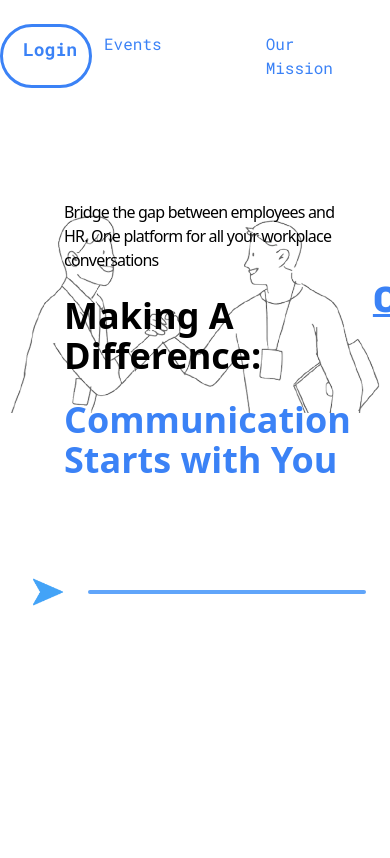
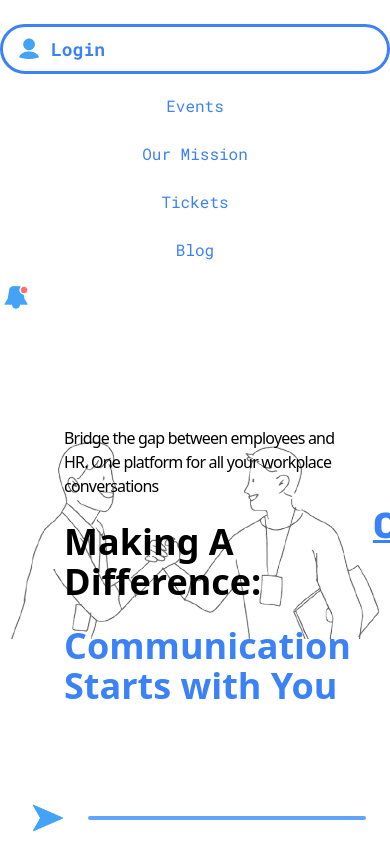
Before and after one commit to rogerjacobj/rj10-erm-system, a React (Vite) app in the folder frontend/: page / in a window 390 px wide. Shown: the top 858 px of the page. Built offline with nearby package versions, Linux system fonts and the light colour scheme.

Commit message:
2nd update 18th 9

```diff
--- a/frontend/index.html
+++ b/frontend/index.html
@@ -1,6 +1,7 @@
 <!doctype html>
 <html lang="en">
   <head>
+    <meta name="viewport" content="width=device-width, initial-scale=1.0">
     <meta charset="UTF-8" />
     <link rel="icon" type="image/svg+xml" href="/vite.svg" />
     <meta name="viewport" content="width=device-width, initial-scale=1.0" />
--- a/frontend/src/components/Navbar.css
+++ b/frontend/src/components/Navbar.css
@@ -2,6 +2,25 @@
   color: var(--color-primary);
   transition: color 0.2s;
 }
+/* turn white when the link itself is hovered */
 .login-link:hover {
   color: #fff;
 }
+/* also turn white when the parent group is hovered (useful when hovering the rounded container) */
+.group:hover .login-link {
+  color: #fff;
+}
+
+/* small responsive helper: stack header items on small screens */
+@media (max-width: 640px) {
+  header {
+    flex-direction: column;
+    gap: 12px;
+    align-items: stretch;
+  }
+  header nav ul {
+    flex-direction: column;
+    gap: 8px;
+    align-items: center;
+  }
+}
--- a/frontend/src/components/Navbar.jsx
+++ b/frontend/src/components/Navbar.jsx
@@ -6,9 +6,9 @@ import user from '../assets/Navbar/User_fill.png';
 const Navbar = () => {
 
   return (
-    <header className='flex justify-around pt-6 mb-8 font-mono' style={{ color: 'var(--color-text)' }}>
+    <header className='flex justify-around pt-6 mb-8 font-mono items-center' style={{ color: 'var(--color-text)' }}>
       <div
-        className="border-3 rounded-full px-3 py-2 flex gap-2 cursor-pointer transition delay-200 ease"
+        className="group border-3 rounded-full px-3 py-2 flex gap-2 cursor-pointer transition delay-200 ease"
         style={{
           borderColor: 'var(--color-primary)',
           borderWidth: '3px',
@@ -21,7 +21,7 @@ const Navbar = () => {
   <Link to="" className='font-black text-lg login-link'>Login</Link>
       </div>
       <nav className="">
-        <ul className="flex justify-center gap-20" style={{ color: 'var(--color-primary)' }}>
+        <ul className="flex justify-center gap-20 md:gap-20" style={{ color: 'var(--color-primary)' }}>
           <li
             className="items1 cursor-pointer transition-transform duration-300 hover:scale-110 rounded-3xl px-3 py-2"
             onMouseEnter={(e) => e.target.style.backgroundColor = 'var(--color-highlight)'}
--- a/frontend/src/index.css
+++ b/frontend/src/index.css
@@ -38,24 +38,3 @@ html, body {
   min-height: 100vh;
   transition: background-color 0.15s ease, color 0.15s ease;
 }
-.cards {
-  display: flex;
-  flex-wrap: wrap;
-  gap: 1rem;
-}
-
-.card {
-  flex: 1 1 calc(100% - 1rem); /* full width on mobile */
-}
-
-@media (min-width: 768px) {
-  .card {
-    flex: 1 1 calc(50% - 1rem); /* 2 per row on tablet */
-}
-
-@media (min-width: 1024px) {
-  .card {
-    flex: 1 1 calc(33.3% - 1rem); /* 3 per row on desktop */
-  }
-}
-}
```
